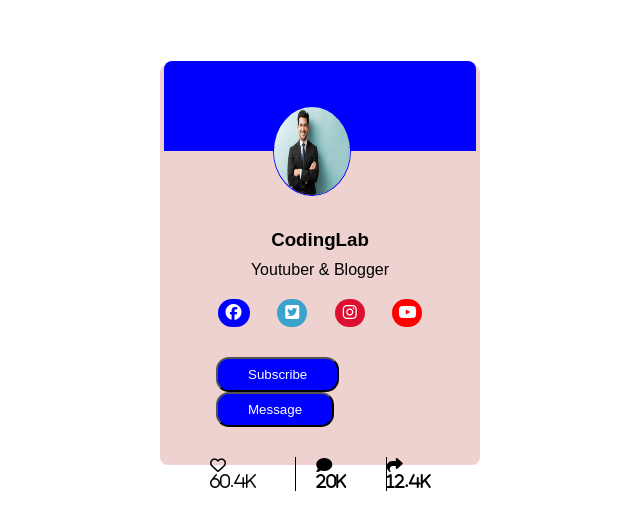
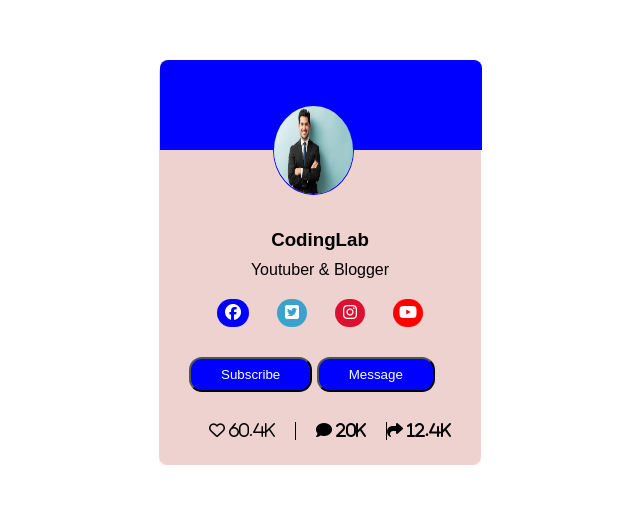
Before and after one commit to SARMATHIk/profile-card, a plain HTML site: page index.html in a window 1280 px wide. Shown: the part 135-664 px from the top of the page, without its empty margins (320-960 px from the left). Drawn offline with Linux system fonts and the light colour scheme.

Commit message:
profile card

```diff
--- a/style.css
+++ b/style.css
@@ -7,14 +7,14 @@
 
 }
 main{
-display: flex;
+display: grid;
 align-items: center;
 justify-content: center;
-min-height: 100vh;
+height: 100vh;
 }
 .card_container{
     background-color: rgb(237, 210, 207);
-    width: 25%;
+    width: 100%;
    border-radius: 8px;
 }
 .card{
@@ -26,10 +26,10 @@ min-height: 100vh;
  .card_header{
     background-color: blue;
     position: relative;
-    width: 120%;
+    width: 123%;
     height: 90px;
     margin-top: -40%;
-    margin-left: -10%;
+    margin-left: -11%;
     border-radius: 8px 8px 0 0;
     }
     .card_header img{
@@ -105,7 +105,9 @@ min-height: 100vh;
         border-radius: 13px;
         background-color: blue;
         color: white;
-        margin-left: 10%;
+
+
+
 
     }
     .social_button{
```
